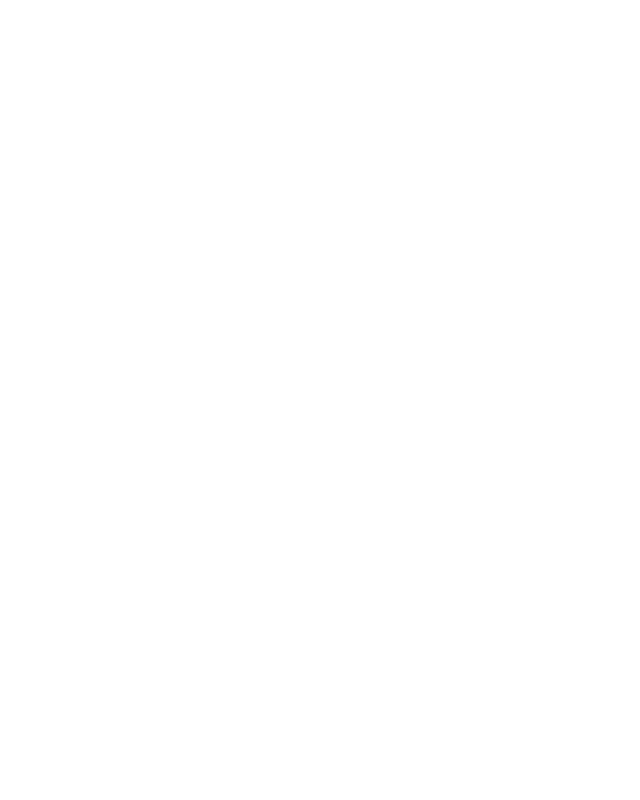
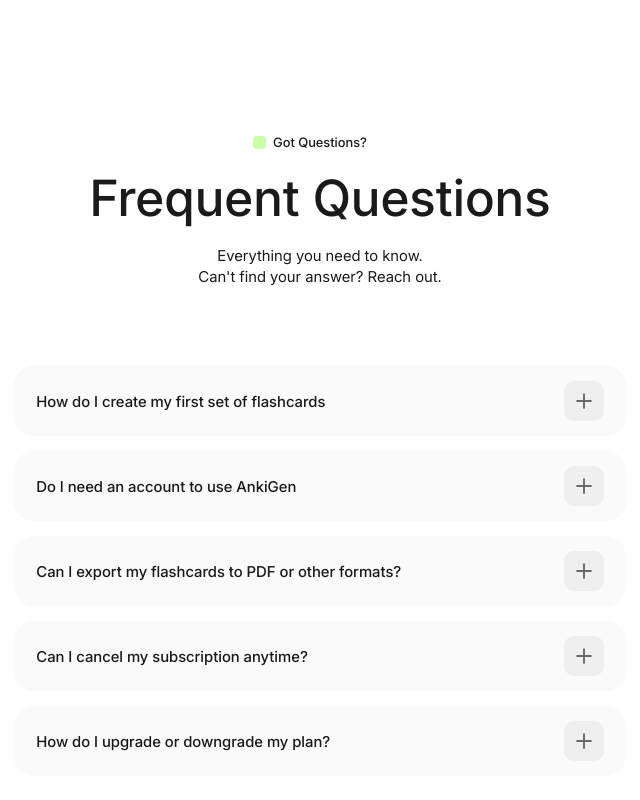
Before and after one commit to andrexxrojas/Anki-Generator-Project, a Next.js app in the folder frontend/: page / in a window 1280 px wide. Shown: the part 2610-3410 px from the top of the page, without its empty margins (320-960 px from the left). Before the commit the page ends 2508 px from the top, so only its background shows below. Built offline with nearby package versions, Linux system fonts and the light colour scheme; no server answers.

Commit message:
Added FAQ section

```diff
--- /dev/null
+++ b/frontend/src/app/components/Accordion/index.tsx
@@ -0,0 +1,59 @@
+"use client";
+
+import { useState } from "react";
+import { PlusIcon, MinusIcon } from "@phosphor-icons/react/ssr";
+import styles from "./styles.module.css";
+
+interface AccordionItem {
+    question: string;
+    answer: string;
+}
+
+interface AccordionProps {
+    items: AccordionItem[];
+    allowMultiple?: boolean; // Allow multiple items open at once
+}
+
+export default function Accordion({ items, allowMultiple = false }: AccordionProps) {
+    const [openIndexes, setOpenIndexes] = useState<number[]>([]);
+
+    const toggleItem = (index: number) => {
+        if (allowMultiple) {
+            setOpenIndexes(prev =>
+                prev.includes(index)
+                    ? prev.filter(i => i !== index)
+                    : [...prev, index]
+            );
+        } else {
+            setOpenIndexes(prev =>
+                prev.includes(index) ? [] : [index]
+            );
+        }
+    };
+
+    return (
+        <div className={styles.accordion}>
+            {items.map((item, index) => (
+                <div key={index} className={styles.accordionItem}>
+                    <button
+                        className={styles.accordionHeader}
+                        onClick={() => toggleItem(index)}
+                        aria-expanded={openIndexes.includes(index)}
+                    >
+                        <span className={styles.question}>{item.question}</span>
+                        <span className={`${styles.icon} ${openIndexes.includes(index) ? styles.active : ""}`}>
+                            <PlusIcon size={20} weight="bold"/>
+                        </span>
+                    </button>
+                    <div
+                        className={`${styles.accordionContent} ${
+                            openIndexes.includes(index) ? styles.open : ""
+                        }`}
+                    >
+                        <div className={styles.answer}>{item.answer}</div>
+                    </div>
+                </div>
+            ))}
+        </div>
+    );
+}
--- /dev/null
+++ b/frontend/src/app/components/Accordion/styles.module.css
@@ -0,0 +1,79 @@
+.accordion {
+    grid-column: 4 / span 6;
+    display: flex;
+    flex-direction: column;
+    gap: 1rem;
+}
+
+.accordionItem {
+    border-radius: 1.33rem;
+    background-color: var(--bg-primary);
+    overflow: hidden;
+}
+
+.accordionHeader {
+    width: 100%;
+    display: flex;
+    justify-content: space-between;
+    align-items: center;
+    padding: 1rem 1.5rem;
+    background: none;
+    border: none;
+    cursor: pointer;
+    font-family: var(--font-medium);
+    font-size: var(--text-base);
+    text-align: left;
+}
+
+.question {
+    flex: 1;
+    color: var(--text-primary);
+}
+
+.icon {
+    display: flex;
+    align-items: center;
+    justify-content: center;
+    margin-left: 1rem;
+    padding: 0.666rem;
+    border-radius: 0.666rem;
+    color: #6A6967;
+    background-color: var(--bg-secondary);
+}
+
+.icon svg {
+    transition: transform 0.18s linear;
+}
+
+.icon.active svg {
+    transform: rotate(45deg);
+}
+
+.answer {
+    padding: 0 1.5rem 2rem 1.5rem;
+    font-family: var(--font-regular);
+    font-size: var(--text-sm);
+}
+
+.accordionContent {
+    max-height: 0;
+    overflow: hidden;
+    transition: max-height 0.3s ease;
+}
+
+.accordionContent.open {
+    max-height: 500px;
+    transition: max-height 0.3s ease;
+}
+
+@media (max-width: 1024px) {
+    .accordion {
+        grid-column: 2 / span 10;
+    }
+}
+
+@media (max-width: 768px) {
+    .accordion {
+        grid-column: span 12;
+    }
+}
--- a/frontend/src/app/components/SectionHeader/index.tsx
+++ b/frontend/src/app/components/SectionHeader/index.tsx
@@ -1,9 +1,10 @@
 import styles from "./styles.module.css";
+import React from "react";
 
 interface SectionHeaderProps {
     microlabel: string;
     title: string;
-    subtitle: string;
+    subtitle: string | React.ReactNode;
 }
 
 export default function SectionHeader({ microlabel, title, subtitle }: SectionHeaderProps) {
--- a/frontend/src/app/page.tsx
+++ b/frontend/src/app/page.tsx
@@ -2,6 +2,7 @@ import styles from "./page.module.css";
 import Hero from "@/app/sections/Hero";
 import Features from "@/app/sections/Features";
 import Pricing from "@/app/sections/Pricing";
+import FAQ from "@/app/sections/FAQ";
 
 export default function Home() {
   return (
@@ -9,6 +10,7 @@ export default function Home() {
         <Hero />
         <Features />
         <Pricing />
+        <FAQ />
       </div>
   )
 }
--- /dev/null
+++ b/frontend/src/app/sections/FAQ/index.tsx
@@ -0,0 +1,47 @@
+import styles from "./styles.module.css";
+import SectionHeader from "@/app/components/SectionHeader";
+import Accordion from "@/app/components/Accordion";
+
+const faqItems = [
+    {
+        question: "How do I create my first set of flashcards",
+        answer: "Simply paste your text, notes, or upload a document (PDF, Word, or text file) into the generator. Our AI will automatically extract key concepts and create professional flashcards in seconds."
+    },
+    {
+        question: "Do I need an account to use AnkiGen",
+        answer: "No account is required for the Basic (Free) plan! You can generate and download flashcards immediately. However, creating an account allows you to save your decks, access them across devices"
+    },
+    {
+        question: "Can I export my flashcards to PDF or other formats?",
+        answer: "Currently, only .apkg export is supported. More formats (PDF, CSV, and text) will be coming soon!"
+    },
+    {
+        question: "Can I cancel my subscription anytime?",
+        answer: "Absolutely. You can cancel your subscription anytime from your account settings. There are no long-term contracts or cancellation fees. Your Pro/Premium access will continue until the end of your current billing period, after which you'll be downgraded to the Free plan automatically."
+    },
+    {
+        question: "How do I upgrade or downgrade my plan?",
+        answer: "Go to your Account Settings -> Subscription tab. From there, you can select your desired plan."
+    },
+];
+
+export default function FAQ() {
+    return (
+        <div className={styles.sectionWrapper}>
+            <section className={`${styles.sectionContainer} ${styles.grid}`}>
+                <SectionHeader
+                    microlabel="Got Questions?"
+                    title="Frequent Questions"
+                    subtitle={
+                        <>
+                            Everything you need to know.
+                            <br/>
+                            Can&#39;t find your answer? Reach out.
+                        </>
+                    }
+                />
+                <Accordion items={faqItems} />
+            </section>
+        </div>
+    )
+}
--- /dev/null
+++ b/frontend/src/app/sections/FAQ/styles.module.css
@@ -0,0 +1,17 @@
+.sectionWrapper {
+    padding-top: 17.06rem;
+    padding-bottom: 8.533rem;
+    display: flex;
+    justify-content: center;
+}
+
+.sectionContainer {
+    width: 100%;
+    max-width: 1440px;
+}
+
+.grid {
+    display: grid;
+    grid-template-columns: repeat(12, 1fr);
+    gap: 1rem;
+}
```
